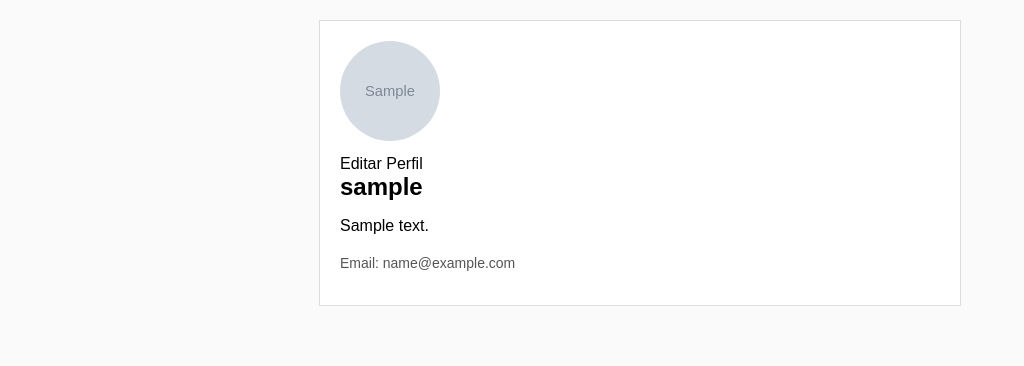
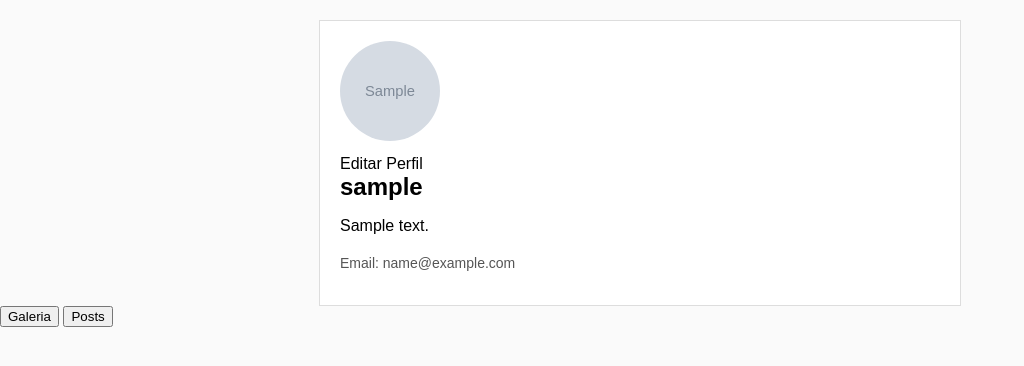
Before and after one commit to es20232/eqp5, a Django app: page /perfil/ in a window 1280 px wide. Shown: the top 366 px of the page, without its empty margins (0-1024 px from the left). Run offline with Django 3.2, Linux system fonts and the light colour scheme; a user stored in the database is signed in; tables that the repository leaves empty hold one stand-in row (values such as "Sample post"); grey boxes marked "Sample" are stand-in pictures.

Commit message:
Adicionando Galeria do Usuário

```diff
--- a/codigos/app_autenticacao/forms.py
+++ b/codigos/app_autenticacao/forms.py
@@ -1,14 +1,13 @@
-# meu_app/forms.py
 from django import forms
 from django.contrib.auth.forms import UserCreationForm
-from .models import Usuario
+from .models import Usuario, Galeria
 from django.contrib.auth.forms import AuthenticationForm
 from django.contrib.auth.forms import UserChangeForm
+from django.conf import settings
 
 class UsuarioCreationForm(UserCreationForm):
     name = forms.CharField(max_length=30, required=True, help_text='Obrigatório.')
     email = forms.EmailField(max_length=254, required=True, help_text='Obrigatório. Informe um endereço de e-mail válido.')
-
 
     class Meta:
         model = Usuario
@@ -19,11 +18,16 @@ class UsuarioLoginForm(AuthenticationForm):
         model = Usuario
         fields = ['username', 'password']
 
-
-
 class EditForm(UserChangeForm):
     photo = forms.ImageField(required=False, widget=forms.FileInput(attrs={'class': 'custom-file-input'}))
 
     class Meta:
         model = Usuario
         fields = ['photo' ]
+
+class GaleriaForm(forms.ModelForm):
+    foto = forms.ImageField(required=False, widget=forms.FileInput(attrs={'class': 'custom-file-input'}))
+
+    class Meta:
+        model = Galeria
+        fields = ['foto']
--- a/codigos/app_autenticacao/models.py
+++ b/codigos/app_autenticacao/models.py
@@ -1,18 +1,23 @@
-#app_autenticação > models.py
+# app_autenticacao > models.py
 
 from django.db import models
-from django.contrib.auth.models import AbstractUser, User
+from django.contrib.auth.models import AbstractUser
 from django.conf import settings
 
+class Galeria(models.Model):
+    user = models.ForeignKey(settings.AUTH_USER_MODEL, on_delete=models.CASCADE, related_name='galeria_fotos')
+    foto = models.ImageField(upload_to='galeria_fotos/')
+
+    def __str__(self):
+        return f"Galeria de {self.user.username}"
+
 class Usuario(AbstractUser):
-
     email = models.EmailField(unique=True)
     is_verified = models.BooleanField(default=False)
     bio = models.TextField(blank=True)
-
-
     profile_picture = models.ImageField(upload_to="profile_imgs/", null=True, blank=True)
     photo = models.ImageField(upload_to='profile_photos/', null=True, blank=True)
+    galeria = models.ForeignKey(Galeria, on_delete=models.CASCADE, null=True, blank=True)
 
     def __str__(self):
         return self.username
--- a/codigos/app_autenticacao/templates/meu_app/perfil.html
+++ b/codigos/app_autenticacao/templates/meu_app/perfil.html
@@ -33,6 +33,27 @@
         </div>
     </div>
 
+    <!-- botoes galeria e posts -->
+    <div id="botoesGaleriaPosts">
+        <button onclick="mostrarGaleria()">Galeria</button>
+        <button onclick="mostrarPosts()">Posts</button>
+    </div>
+
+    <!-- conteudo da galeria e posts -->
+    <div id="conteudoGaleria" style="display: none;">
+        <h2>Galeria</h2>
+        <form method="post" enctype="multipart/form-data" action="{% url 'perfil' %}">
+            {% csrf_token %}
+            {{ form_galeria.foto }}
+            <button type="submit">Adicionar foto na Galeria</button>
+        </form>
+        {% for foto in fotos %}
+            {% if foto.foto %}
+                <img src="{{ foto.foto.url }}" alt="Foto">
+            {% endif %}
+        {% endfor %}
+    </div>
+
     <script>
 
         // Adiciona um ouvinte de evento ao botão de carregar foto
@@ -56,6 +77,23 @@
                 botoesEditarPerfil.style.display = 'none';
             }
         }
+
+        function mostrarGaleria() {
+            var conteudoGaleria = document.getElementById('conteudoGaleria');
+            var conteudoPosts = document.getElementById('conteudoPosts');
+
+            conteudoGaleria.style.display = 'block';
+            conteudoPosts.style.display = 'none';
+        }
+
+        function mostrarPosts() {
+            var conteudoGaleria = document.getElementById('conteudoGaleria');
+            var conteudoPosts = document.getElementById('conteudoPosts');
+
+            conteudoGaleria.style.display = 'none';
+            conteudoPosts.style.display = 'block';
+        }
+
     </script>
 </body>
 </html>
--- a/codigos/app_autenticacao/views.py
+++ b/codigos/app_autenticacao/views.py
@@ -5,10 +5,11 @@ from django.contrib.auth import update_session_auth_hash
 from django.contrib import messages
 from django.core.mail import send_mail
 from django.conf import settings
-from .models import Usuario, PasswordResetToken
+from .models import Usuario, PasswordResetToken, Galeria
 from .forms import EditForm, UsuarioCreationForm, UsuarioLoginForm
 import uuid
 from django.urls import reverse
+from .forms import EditForm, GaleriaForm
 
 @login_required
 def dashboard_view(request):
@@ -16,15 +17,29 @@ def dashboard_view(request):
 
 @login_required
 def profile_view(request):
+    # dps fazer a parte pro usuario poder postar a foto dele q ta na galeria
+    posts = ...
+    fotos = Galeria.objects.filter(user=request.user)
+
     if request.method == 'POST':
         form = EditForm(request.POST, request.FILES, instance=request.user)
         if form.is_valid():
             form.save()
             update_session_auth_hash(request, request.user)
-            return redirect('perfil')
+
+        # Verifica se o formulário da galeria é submetido
+        form_galeria = GaleriaForm(request.POST, request.FILES)
+        if form_galeria.is_valid():
+            galeria_instancia = form_galeria.save(commit=False)
+            galeria_instancia.user = request.user
+            galeria_instancia.save()
+
+        return redirect('perfil')
     else:
         form = EditForm(instance=request.user)
-    return render(request, 'meu_app/perfil.html', {'usuario': request.user, 'form': form})
+        form_galeria = GaleriaForm()
+
+    return render(request, 'meu_app/perfil.html', {'usuario': request.user, 'form': form, 'form_galeria': form_galeria,'fotos': fotos, 'posts': posts})
 
 @login_required
 def upload_perfil(request):
```
Also changed, not shown: codigos/fast/admin.py (line endings or trailing spaces), codigos/media/galeria_fotos/Imagem_do_WhatsApp_de_2023-12-06_às_16.26.16_d82c8f49.jpg (added), codigos/media/galeria_fotos/Imagem_do_WhatsApp_de_2024-02-08_às_20.10.31_c268e745.jpg (added), codigos/media/galeria_fotos/trab_2_SO.jpg (added), codigos/media/profile_photos/Imagem_do_WhatsApp_de_2023-12-06_às_16.26.16_d82c8f49_r0fkxh7.jpg (added), codigos/media/profile_photos/Imagem_do_WhatsApp_de_2024-02-08_às_20.10.31_eb7ad35c.jpg (added), codigos/media/profile_photos/trab_2_SO_6QifNOa.jpg (added).
